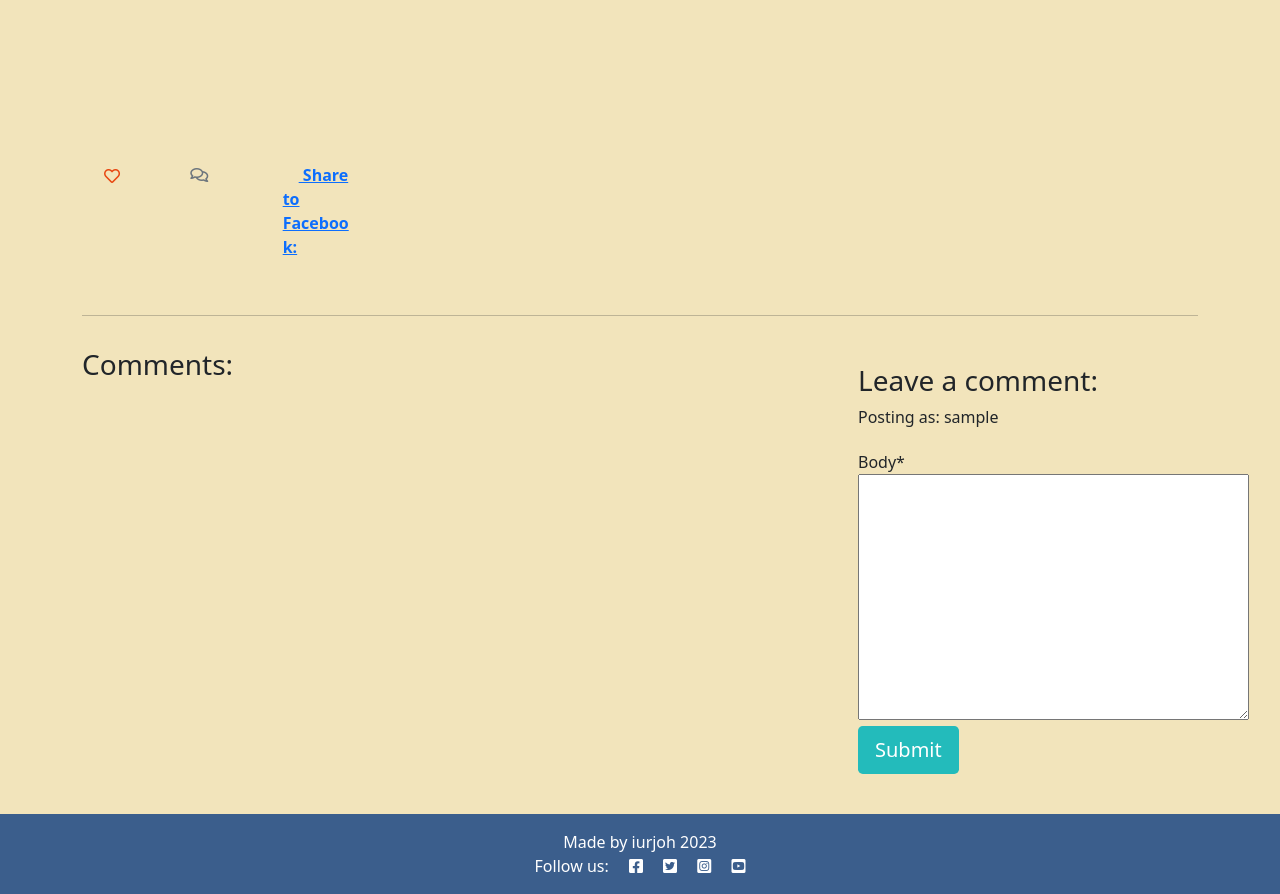
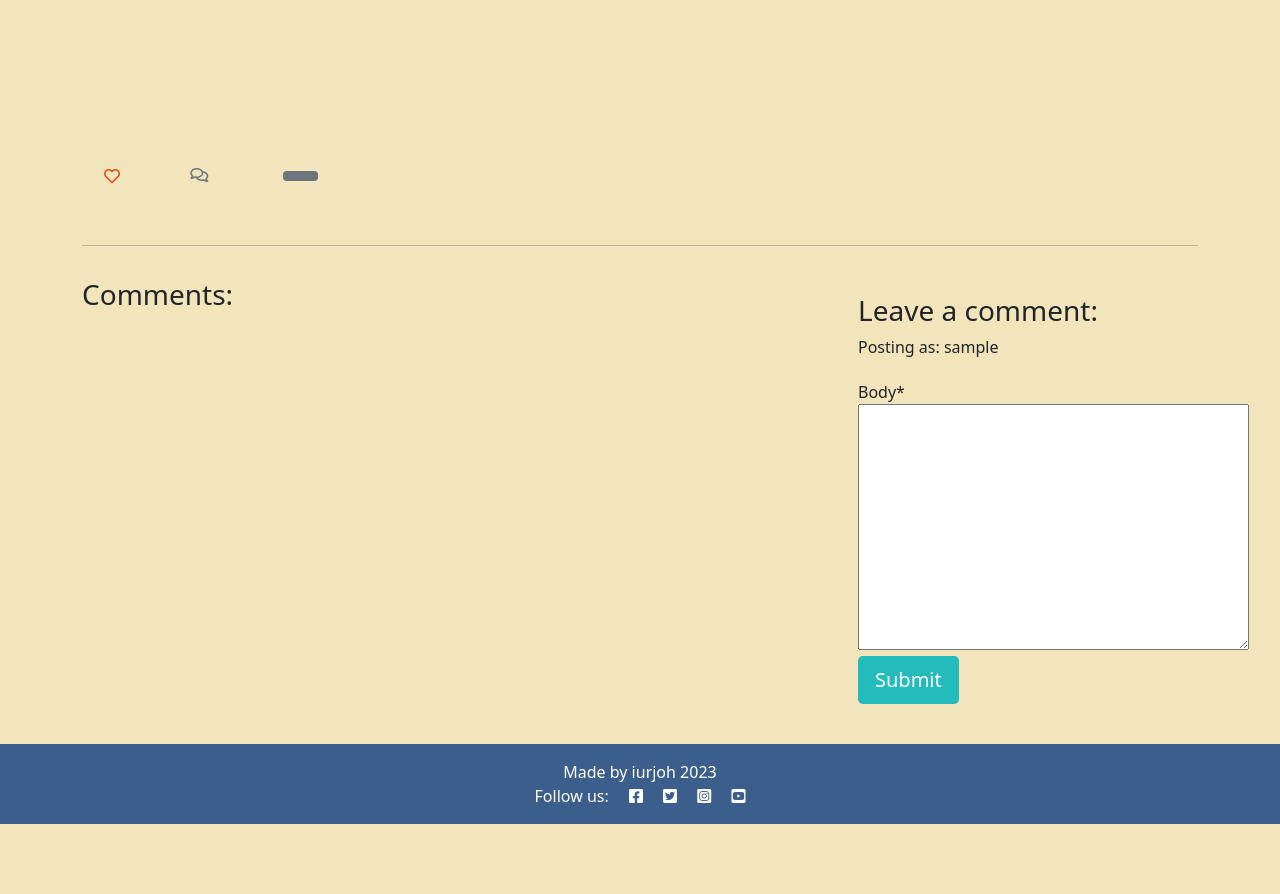
Before and after one commit to iurjoh/Build-a-blog, a Django app: template templates/post_detail.html in a window 1280 px wide. Shown: the part 225-1119 px from the top of the page. After the commit the page ends 1049 px from the top, so only its background shows below. Run offline with Django 3.2, Linux system fonts and the light colour scheme; the template is opened without the code that fills it: values that come from a table or form of the project are taken from there, others are empty; the visitor is signed in with stand-in values (Sample User, id 1); some libraries are stand-ins or nearby versions.

Commit message:
Add two share buttons to twitter and whatsapp using django social share and new templates for each social web

```diff
--- a/blog/urls.py
+++ b/blog/urls.py
@@ -1,5 +1,5 @@
 from . import views
-from django.urls import path
+from django.urls import path, include
 
 urlpatterns = [
     path('', views.PostList.as_view(), name='home'),
--- a/devblog/settings.py
+++ b/devblog/settings.py
@@ -31,7 +31,11 @@
 # SECURITY WARNING: don't run with debug turned on in production!
 DEBUG = True
 
-ALLOWED_HOSTS = ["mb2test.herokuapp.com", "localhost", 'localhost']
+ALLOWED_HOSTS = [
+    "mb2test.herokuapp.com",
+    "localhost",
+    'localhost',
+]
 
 # Application definition
 
--- a/templates/base.html
+++ b/templates/base.html
@@ -1,4 +1,5 @@
 {% load static %}
+{% load social_share %}
 
 <!DOCTYPE html>
 <html class="h-100">
@@ -11,6 +12,8 @@
     <link href="https://fonts.googleapis.com/css2?family=Lato:wght@300;700&display=swap" rel="stylesheet">
     <link rel="stylesheet" href="https://cdnjs.cloudflare.com/ajax/libs/font-awesome/5.15.3/css/all.min.css">
     <meta name="viewport" content="width=device-width, initial-scale=1" />
+    <script type="text/javascript" src="https://platform-api.sharethis.com/js/sharethis.js#property=63e8c5dd4a4876001374e26a&product=inline-share-buttons&source=platform"
+        async="async"></script>
     <link href="https://cdn.jsdelivr.net/npm/bootstrap@5.0.1/dist/css/bootstrap.min.css" rel="stylesheet"
         integrity="sha384-+0n0xVW2eSR5OomGNYDnhzAbDsOXxcvSN1TPprVMTNDbiYZCxYbOOl7+AMvyTG2x" crossorigin="anonymous">
     <script src="https://cdn.jsdelivr.net/npm/bootstrap@5.0.1/dist/js/bootstrap.bundle.min.js"
--- /dev/null
+++ b/templates/django_social_share/templatetags/post_to_facebook.html
@@ -0,0 +1,3 @@
+<div class="facebook-this">
+    <a href="{{ facebook_url }}" class="{{ link_class }}" target="_blank">{{link_text}}</a>
+</div>
--- /dev/null
+++ b/templates/django_social_share/templatetags/post_to_linkedin.html
@@ -0,0 +1,4 @@
+{% load i18n social_share %}{% get_current_language as LANGUAGE_CODE %}<div class="linkedin-this {{link_class}}">
+    <script src="https://platform.linkedin.com/in.js" type="text/javascript">lang: {{ LANGUAGE_CODE|linkedin_locale }}</script>
+    <script type="IN/Share" data-url="{{ linkedin_url }}"></script>
+  </div>
--- /dev/null
+++ b/templates/django_social_share/templatetags/post_to_telegram.html
@@ -0,0 +1,3 @@
+<div class="telegram-this">
+    <a href="{{ telegram_url }}" class="{{ link_class }}" target="_blank">{{link_text}}</a>
+</div>
--- /dev/null
+++ b/templates/django_social_share/templatetags/post_to_twitter.html
@@ -0,0 +1,3 @@
+<div class="tweet-this">
+    <a href="{{ tweet_url }}" class="meta-act-link meta-tweet {{link_class}}" target="_blank" style="color: white;background-color: transparent">Twitter</a>
+</div>
--- /dev/null
+++ b/templates/django_social_share/templatetags/post_to_whatsapp.html
@@ -0,0 +1,3 @@
+<div class="whatsapp-this">
+    <a href="{{ whatsapp_url }}" class="{{ link_class }}" target="_blank" style="color: white;background-color: transparent">WhatsApp</a>
+</div>
--- a/templates/post_detail.html
+++ b/templates/post_detail.html
@@ -59,37 +59,26 @@
                         {% endwith %}
                     </div>
                     <div class="col-1">
-                        <strong>
+                            {% load social_share %}
                             {% if user.is_authenticated %}
                             <form class="d-inline" action="{% url 'post_share' post.slug %}" method="POST">
                                 {% csrf_token %}
-                                <a href="https://www.facebook.com/sharer/sharer.php?u={{ request.build_absolute_uri }}" target="_blank">
-                                    <i class="fa fa-facebook"></i> Share to Facebook:
-                                </a>
+                                <!-- <div class="sharethis-inline-share-buttons"></div> -->
+                                <!-- <spans class="text-secondary">Share:</spans> -->
+                                <div class="btn-group btn-group-sm" role="group" aria-label="Basic example">
+                                    <button type="button" class="btn btn-secondary">
+                                        {% post_to_twitter object_or_url "Twitter" %}
+                                    </button>
+                                    <button type="button" class="btn btn-secondary">
+                                        {% post_to_whatsapp object_or_url "WhatsApp" %}
+                                    </button>
+                                </div>
                             </form>
                             {% else %}
-                            <span class="text-secondary"><i class="far fa-heart"></i></span>
-                            {% endif %}
-                        <!-- The number of likes goes before the closing strong tag -->
-                        <span class="text-secondary">{{ post.number_of_likes }}</span>
-                        </strong>
-                    </div>
-
-                    <div class="col-1">
-                        <strong>
-                            {% if user.is_authenticated %}
-                            <form class="d-inline" action="{% url 'post_share' post.slug %}" method="POST">
-                                {% csrf_token %}
-                                {% post_to_twitter "Look at this post:" object_or_url "Post to Twitter" %}
-                                {% post_to_linkedin object_or_url %}
-                                {% post_to_whatsapp object_or_url "Share via WhatsApp" %}
-                            </form>
-                            {% else %}
-                            <span class="text-secondary"></span>
+                            <spans class="text-secondary"></spans>
                             {% endif %}
                         <!-- The number of shares goes before the closing strong tag -->
                         <span class="text-secondary">{{ post.number_of_shares }}</span>
-                        </strong>
                     </div>
                 </div>
             </div>
```
Also changed, not shown: blog/views.py (line endings or trailing spaces), media/images/favicon.ico (deleted), media/images/screwdriver-wrench-solid.svg (added), media/images/square-twitter.svg (added), media/images/square-whatsapp.svg (added), static/css/style.css (line endings or trailing spaces).
